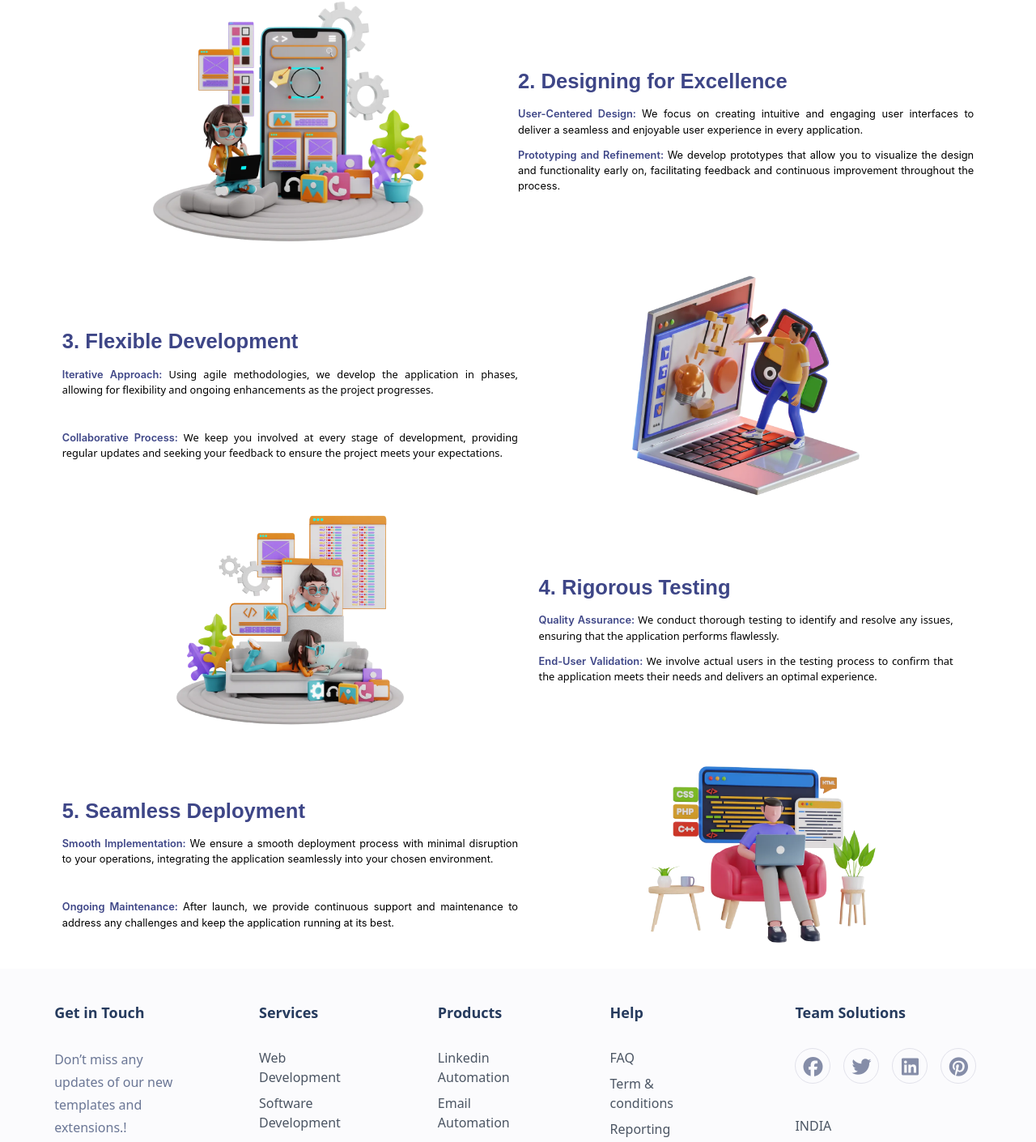
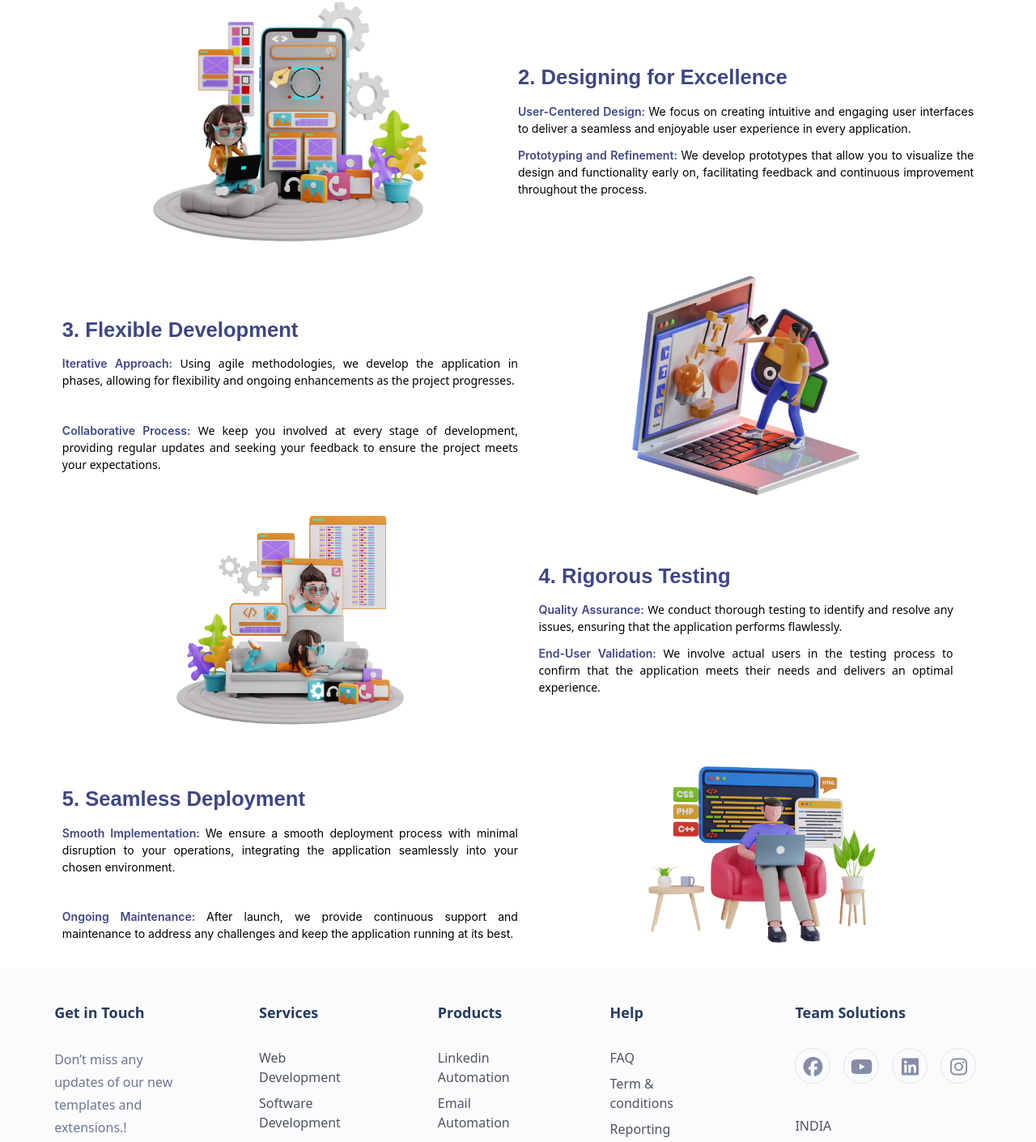
Before and after one commit to prashantmane17/Next-EvoXcel, a Next.js app: page /application-development in a window 1280 px wide. Shown: the part 973-2383 px from the top of the page at 81% size. Built offline with nearby package versions, Linux system fonts and the light colour scheme.

Commit message:
social media and google analytics added

```diff
--- a/src/app/application-development/page.jsx
+++ b/src/app/application-development/page.jsx
@@ -4,7 +4,7 @@ import "./appDevelopement.css";
 export const metadata = {
   title: "Custom Application Development Services | EvoXcel",
   description:
-    "Create innovative, user-focused applications with EvoXcel. Our application development services cover mobile, web, and cross-platform solutions to boost engagement and growth.",
+    "Create innovative, user-focused applications with Evoxcel. Our application development services cover mobile, web, and cross-platform solutions to boost engagement and growth.",
   alternates: {
     canonical: "https://www.evoxcel.com/application-development/",
   },
@@ -53,7 +53,7 @@ const ApplicationDevelopment = () => {
           <h3 className="font-[600] md:text-[2vw] mt-5 mb-3 headingfont text-[#3E4687]">
             1. Understanding Your Vision
           </h3>
-          <p className=" md:text-[1vw] pfont">
+          <p className=" md:text-[1.1vw] pfont">
             <span className="font-[600]  text-[#3E4687]">
               Initial Consultation:{" "}
             </span>{" "}
@@ -61,7 +61,7 @@ const ApplicationDevelopment = () => {
             challenges, and specific needs to ensure that the final product
             perfectly aligns with your vision.
           </p>
-          <p className="mt-3 md:text-[1vw] pfont">
+          <p className="mt-3 md:text-[1.1vw] pfont">
             <span className="font-[600] text-[#3E4687]">
               Comprehensive Requirements Analysis:{" "}
             </span>{" "}
@@ -95,7 +95,7 @@ const ApplicationDevelopment = () => {
           <h3 className="font-[600] headingfont md:text-[2vw] mt-5 mb-3 text-[#3E4687]">
             2. Designing for Excellence
           </h3>
-          <p className=" md:text-[1vw] pfont">
+          <p className=" md:text-[1.1vw] pfont">
             <span className="font-[600] text-[#3E4687]">
               User-Centered Design:{" "}
             </span>
@@ -103,7 +103,7 @@ const ApplicationDevelopment = () => {
             deliver a seamless and enjoyable user experience in every
             application.
           </p>
-          <p className="mt-3 md:text-[1vw] pfont">
+          <p className="mt-3 md:text-[1.1vw] pfont">
             <span className="font-[600] text-[#3E4687]">
               Prototyping and Refinement:{" "}
             </span>{" "}
@@ -118,7 +118,7 @@ const ApplicationDevelopment = () => {
           <h3 className="font-[600] md:text-[2vw] mt-5 mb-3 headingfont text-[#3E4687]">
             3. Flexible Development
           </h3>
-          <p className=" md:text-[1vw]">
+          <p className=" md:text-[1.1vw]">
             <span className="font-[600] pfont text-[#3E4687]">
               Iterative Approach:{" "}
             </span>{" "}
@@ -126,7 +126,7 @@ const ApplicationDevelopment = () => {
             allowing for flexibility and ongoing enhancements as the project
             progresses.
           </p>
-          <p className="mt-10 md:text-[1vw]">
+          <p className="mt-10 md:text-[1.1vw]">
             <span className="font-[600] pfont text-[#3E4687]">
               Collaborative Process:{" "}
             </span>{" "}
@@ -159,14 +159,14 @@ const ApplicationDevelopment = () => {
           <h3 className="font-[600] md:text-[2vw] mt-5 mb-3 headingfont text-[#3E4687]">
             4. Rigorous Testing
           </h3>
-          <p className=" md:text-[1vw]">
+          <p className=" md:text-[1.1vw]">
             <span className="font-[600] pfont text-[#3E4687]">
               Quality Assurance:{" "}
             </span>{" "}
             We conduct thorough testing to identify and resolve any issues,
             ensuring that the application performs flawlessly.
           </p>
-          <p className="mt-3 md:text-[1vw]">
+          <p className="mt-3 md:text-[1.1vw]">
             <span className="font-[600] pfont text-[#3E4687]">
               End-User Validation:{" "}
             </span>{" "}
@@ -180,7 +180,7 @@ const ApplicationDevelopment = () => {
           <h3 className="font-[600] md:text-[2vw] headingfont mt-5 mb-3 text-[#3E4687]">
             5. Seamless Deployment
           </h3>
-          <p className=" pfont  md:text-[1vw]">
+          <p className=" pfont  md:text-[1.1vw]">
             <span className="font-[600] text-[#3E4687]">
               Smooth Implementation:{" "}
             </span>{" "}
@@ -188,7 +188,7 @@ const ApplicationDevelopment = () => {
             your operations, integrating the application seamlessly into your
             chosen environment.
           </p>
-          <p className="pfont mt-10 md:text-[1vw]">
+          <p className="pfont mt-10 md:text-[1.1vw]">
             <span className="font-[600] text-[#3E4687]">
               Ongoing Maintenance:{" "}
             </span>{" "}
--- a/src/app/components/Footer.jsx
+++ b/src/app/components/Footer.jsx
@@ -185,22 +185,41 @@ const Footer = () => {
                     Team Solutions
                   </h3>
                   <div className="f_social_icon flex space-x-4">
-                    <Link
-                      href="/"
+                    <a
+                      href="https://www.facebook.com/profile.php?id=61566321227448"
                       className="fab fa-facebook text-gray-600 hover:text-gray-800"
-                    ></Link>
-                    <Link
-                      href="/"
-                      className="fab fa-twitter text-gray-600 hover:text-gray-800"
-                    ></Link>
+                      title="Follow us on Facebook"
+                      aria-label="Facebook"
+                      target="_blank"
+                      rel="noopener noreferrer"
+                    ></a>
+
+                    <a
+                      href="https://www.youtube.com/@EvoXcel-tech"
+                      className="fab fa-youtube text-gray-600 hover:text-gray-800"
+                      title="Subscribe to our YouTube channel"
+                      aria-label="YouTube"
+                      target="_blank"
+                      rel="noopener noreferrer"
+                    ></a>
+
                     <a
                       href="https://www.linkedin.com/company/evoxcel-tech/"
                       className="fab fa-linkedin text-gray-600 hover:text-gray-800"
+                      title="Connect with us on LinkedIn"
+                      aria-label="LinkedIn"
+                      target="_blank"
+                      rel="noopener noreferrer"
                     ></a>
-                    <Link
-                      href="/"
-                      className="fab fa-pinterest text-gray-600 hover:text-gray-800"
-                    ></Link>
+
+                    <a
+                      href="https://www.instagram.com/evoxcel/"
+                      className="fab fa-instagram text-gray-600 hover:text-gray-800"
+                      title="Follow us on Instagram"
+                      aria-label="Instagram"
+                      target="_blank"
+                      rel="noopener noreferrer"
+                    ></a>
                   </div>
                   <div>
                     <h3 className="mt-[5vh] mb-[1vh] text-gray-600 hover:text-gray-800">
--- a/src/app/email-automation/page.jsx
+++ b/src/app/email-automation/page.jsx
@@ -213,7 +213,7 @@ const EmailAutomation = () => {
             width={300}
             height={300}
             src="/images/email-automation/email-automation_Our-Values.webp"
-            alt=""
+            alt="email-automation_Our-Values"
           />
         </figure>
       </article>
--- a/src/app/layout.js
+++ b/src/app/layout.js
@@ -3,6 +3,7 @@ import Nav from "./components/Nav";
 import Footer from "./components/Footer";
 import Script from "next/script";
 import Head from "next/head";
+// import GoogleAnalytics from "./components/GoogleAnalytics";
 
 export const metadata = {
   title: "Evoxcel",
@@ -17,6 +18,21 @@ export default function RootLayout({ children }) {
         <meta name="description" content={metadata.description} />
       </Head>
       <body>
+        <Script
+          async
+          src={`https://www.googletagmanager.com/gtag/js?id=GTM-KFZVZTJH`}
+          strategy="afterInteractive"
+        />
+
+        {/* Google Analytics initialization */}
+        <Script id="google-analytics" strategy="afterInteractive">
+          {`
+          window.dataLayer = window.dataLayer || [];
+          function gtag(){dataLayer.push(arguments);}
+          gtag('js', new Date());
+          gtag('config', 'GTM-NC8WGKLC');
+        `}
+        </Script>
         <Nav />
         {children}
         <Footer />
--- a/src/app/sign-in/page.jsx
+++ b/src/app/sign-in/page.jsx
@@ -105,7 +105,7 @@ const Signin = () => {
             width={300}
             height={300}
             className="w-[70%]"
-            alt=""
+            alt="Sign_In-image"
           />
         </aside>
       </section>
--- a/src/app/sign-up/SignUP.jsx
+++ b/src/app/sign-up/SignUP.jsx
@@ -61,7 +61,7 @@ const Signup = () => {
             width={300}
             height={300}
             className="w-[80%] pt-[10vh] object-contain "
-            alt=""
+            alt="Sign_up-image"
           />
         </aside>
         <aside className="h-[100%] w-full md:w-[60%]  mx-5 md:m-0">
--- a/src/app/software-development/page.jsx
+++ b/src/app/software-development/page.jsx
@@ -14,7 +14,7 @@ const SoftwareDevelopment = () => {
     <>
       <section className="w-[100%]  bgwebdev px-[8vw]  pt-[7vh] md:pt-[14vh] pb-[10vh] items-center justify-between md:flex">
         <div data-aos="fade-up" className="md:w-[50%] text-white my-14 lg:my-0">
-          <h1 className="capitalize headingfont text-[2rem]  leading-tight lg:text-[3vw] font-extrabold pt-[7vh] text-[#03449a] bg-clip-text bg-gradient-to-r from-slate-400,text-[#03449a]">
+          <h1 className="capitalize headingfont text-[2rem]  leading-tight lg:text-[3vw] font-bold pt-[7vh] text-[#03449a] bg-clip-text bg-gradient-to-r from-slate-400,text-[#03449a]">
             Software Excellence, Elevating Businesses to New Heights
           </h1>
           <p className="mt-4 mb-10 pfont max-w-lg leading-relaxed text-[4vw] md:text-[1.2vw] text-justify text-black">
```
Also changed, not shown: src/app/components/Nav.jsx (+3 -10 lines), src/app/linkedin-automation/page.jsx (+4 -4 lines), src/app/page.jsx (+7 -8 lines), src/app/web-development/page.jsx (+7 -7 lines).
